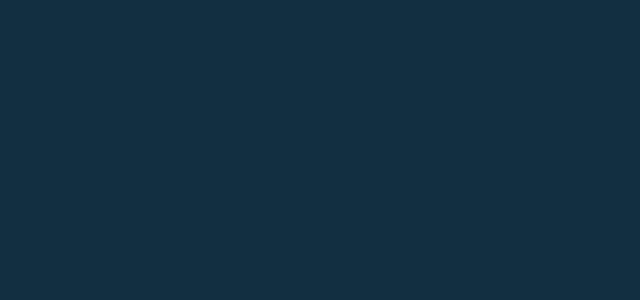
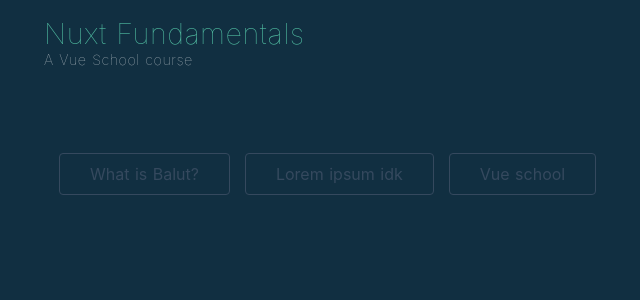
Before and after one commit to Madsag89/Nuxt-fundamentals-vueschool, a Nuxt app: page / in a window 1280 px wide. Shown: the top 300 px of the page, without its empty margins (146-786 px from the left). Built offline with nearby package versions, Linux system fonts and the light colour scheme.

Commit message:
Build and deploy

```diff
--- /dev/null
+++ b/layouts/default.vue
@@ -0,0 +1,44 @@
+<template>
+  <div class="container">
+    <TheNavbar/>
+    <Nuxt />
+  </div>
+</template>
+
+<script>
+  import TheNavbar from '@/components/TheNavbar'
+  export default {
+
+    components: {
+      TheNavbar
+    }
+  }
+</script>
+
+<style>
+.button--green {
+  display: inline-block;
+  border-radius: 4px;
+  border: 1px solid #3b8070;
+  color: #3b8070;
+  text-decoration: none;
+  padding: 10px 30px;
+}
+.button--green:hover {
+  color: #fff;
+  background-color: #3b8070;
+}
+.button--grey {
+  display: inline-block;
+  border-radius: 4px;
+  border: 1px solid #35495e;
+  color: #35495e;
+  text-decoration: none;
+  padding: 10px 30px;
+  margin-left: 15px;
+}
+.button--grey:hover {
+  color: #fff;
+  background-color: #35495e;
+}
+</style>
--- a/package.json
+++ b/package.json
@@ -1,5 +1,5 @@
 {
-  "name": "Nuxt-fundamentals-vueschool",
+  "name": "nuxt-fundamentals-vueschool",
   "version": "1.0.0",
   "private": true,
   "scripts": {
--- a/pages/index.vue
+++ b/pages/index.vue
@@ -1,9 +1,67 @@
 <template>
+  <section>
+
+      <div class="links">
+        <nuxt-link
+          v-for="post in posts"
+          :to="{name: 'posts-id', params: {id: post.id}}"
+          :key="post.id"
+          class="button--grey"
+        >
+          {{post.title}}
+        </nuxt-link>
+
+  </div>
+
+  </section>
 
 </template>
 
 <script>
+
 export default {
-  name: 'IndexPage'
+  name: 'IndexPage',
+
+  computed: {
+    posts () {
+      return this.$store.state.posts.all
+    }
+  },
+
+  head () {
+    return{
+        title: 'Home Page'
+    }
+
+  },
 }
+
+
+
 </script>
+
+<style scoped>
+.container {
+  display: flex;
+  justify-content: center;
+  align-items: center;
+  text-align: center;
+}
+.title {
+  font-family: 'Quicksand', 'Source Sans Pro', -apple-system, BlinkMacSystemFont,
+  'Segoe UI', Roboto, 'Helvetica Neue', Arial, sans-serif;
+  display: block;
+  font-weight: 300;
+  font-size: 100px;
+  letter-spacing: 1px;
+}
+.subtitle {
+  font-weight: 300;
+  font-size: 42px;
+  color: #526488;
+  word-spacing: 5px;
+}
+.links {
+  padding-top: 15px;
+}
+</style>
--- a/pages/posts/_id.vue
+++ b/pages/posts/_id.vue
@@ -32,40 +32,35 @@
 <script>
   export default {
 
+    head () {
+      return{
+        title: this.post.title,
+        meta: [
+          { name: 'twitter:title', content: 'Nuxt Fundamentals by Vue School'},
+          { name: 'twitter:description', content: 'Nuxt + Vue School = 🍕'},
+          { name: 'twitter:image', content: 'https://i.imgur.com/UYP2umJ.png'},
+          { name: 'twitter:card', content: 'summary_large_image'}
+        ]
+      }
+    },
+
     data () {
 
       return{
 
-        id: this.$route.params.id, //Define route of id
+        id: this.$route.params.id //Define route of id
 
-        posts: [
 
-          {
-           id: 'balut',
-           title: 'What is Balut?',
-           content: 'If someone placed balut on your plate, you might think they were serving you a hardboiled egg. That is, until you cracked it open and a fully intact duck embryo spilled out. Balut, considered a delicacy in many Asian countries, is produced when fertilized duck eggs are placed in warm sunlight. After about eight days, the eggs are held up to the light and checked to ensure that the budding embryo is ready. Then, the eggs are cooked and served with a dash of salt and a few squirts of lemon juice.'
-          },
-          {
-           id: 'serum',
-           title: 'Lorem ipsum idk',
-           content: 'If someone placed balut on your plate, you might think they were serving you a hardboiled egg. That is, until you cracked it open and a fully intact duck embryo spilled out. Balut, considered a delicacy in many Asian countries, is produced when fertilized duck eggs are placed in warm sunlight. After about eight days, the eggs are held up to the light and checked to ensure that the budding embryo is ready. Then, the eggs are cooked and served with a dash of salt and a few squirts of lemon juice.'
-          },
-          {
-           id: 'papirkurv',
-           title: 'Vue school',
-           content: 'If someone placed balut on your plate, you might think they were serving you a hardboiled egg. That is, until you cracked it open and a fully intact duck embryo spilled out. Balut, considered a delicacy in many Asian countries, is produced when fertilized duck eggs are placed in warm sunlight. After about eight days, the eggs are held up to the light and checked to ensure that the budding embryo is ready. Then, the eggs are cooked and served with a dash of salt and a few squirts of lemon juice.'
-          },
-        ]
       }
     },
 
     computed: {
       post () {
-        return this.posts.find(post => post.id === this.id) // Show post based on route, eg /balut
+        return this.$store.state.posts.all.find(post => post.id === this.id) // Show post based on route, eg /balut
       },
 
       relatedPosts (){
-        return this.posts.filter(post => post.id !== this.id) // Shows all post except present post
+        return this.$store.state.posts.all.filter(post => post.id !== this.id) // Shows all post except present post
       }
     }
   }
--- a/store/index.js
+++ b/store/index.js
@@ -0,0 +1,6 @@
+export const state = () => ({
+
+
+})
+
+export const getter = {}
--- /dev/null
+++ b/store/posts.js
@@ -0,0 +1,19 @@
+export const state = () =>({
+  all: [
+          {
+           id: 'balut',
+           title: 'What is Balut?',
+           content: 'If someone placed balut on your plate, you might think they were serving you a hardboiled egg. That is, until you cracked it open and a fully intact duck embryo spilled out. Balut, considered a delicacy in many Asian countries, is produced when fertilized duck eggs are placed in warm sunlight. After about eight days, the eggs are held up to the light and checked to ensure that the budding embryo is ready. Then, the eggs are cooked and served with a dash of salt and a few squirts of lemon juice.'
+          },
+          {
+           id: 'serum',
+           title: 'Lorem ipsum idk',
+           content: 'If someone placed balut on your plate, you might think they were serving you a hardboiled egg. That is, until you cracked it open and a fully intact duck embryo spilled out. Balut, considered a delicacy in many Asian countries, is produced when fertilized duck eggs are placed in warm sunlight. After about eight days, the eggs are held up to the light and checked to ensure that the budding embryo is ready. Then, the eggs are cooked and served with a dash of salt and a few squirts of lemon juice.'
+          },
+          {
+           id: 'papirkurv',
+           title: 'Vue school',
+           content: 'If someone placed balut on your plate, you might think they were serving you a hardboiled egg. That is, until you cracked it open and a fully intact duck embryo spilled out. Balut, considered a delicacy in many Asian countries, is produced when fertilized duck eggs are placed in warm sunlight. After about eight days, the eggs are held up to the light and checked to ensure that the budding embryo is ready. Then, the eggs are cooked and served with a dash of salt and a few squirts of lemon juice.'
+          },
+        ]
+})
```
Also changed, not shown: components/TheNavbar.vue (renamed from components/navbar.vue).
